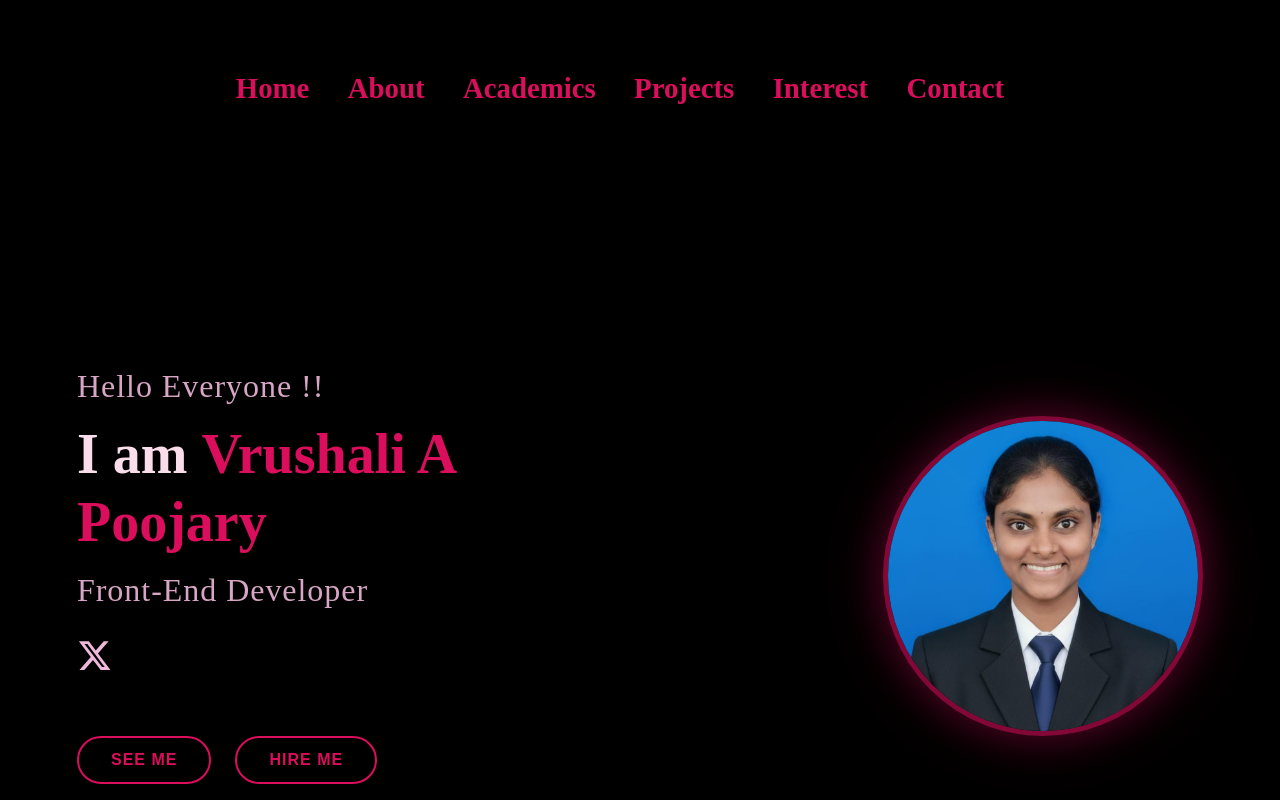
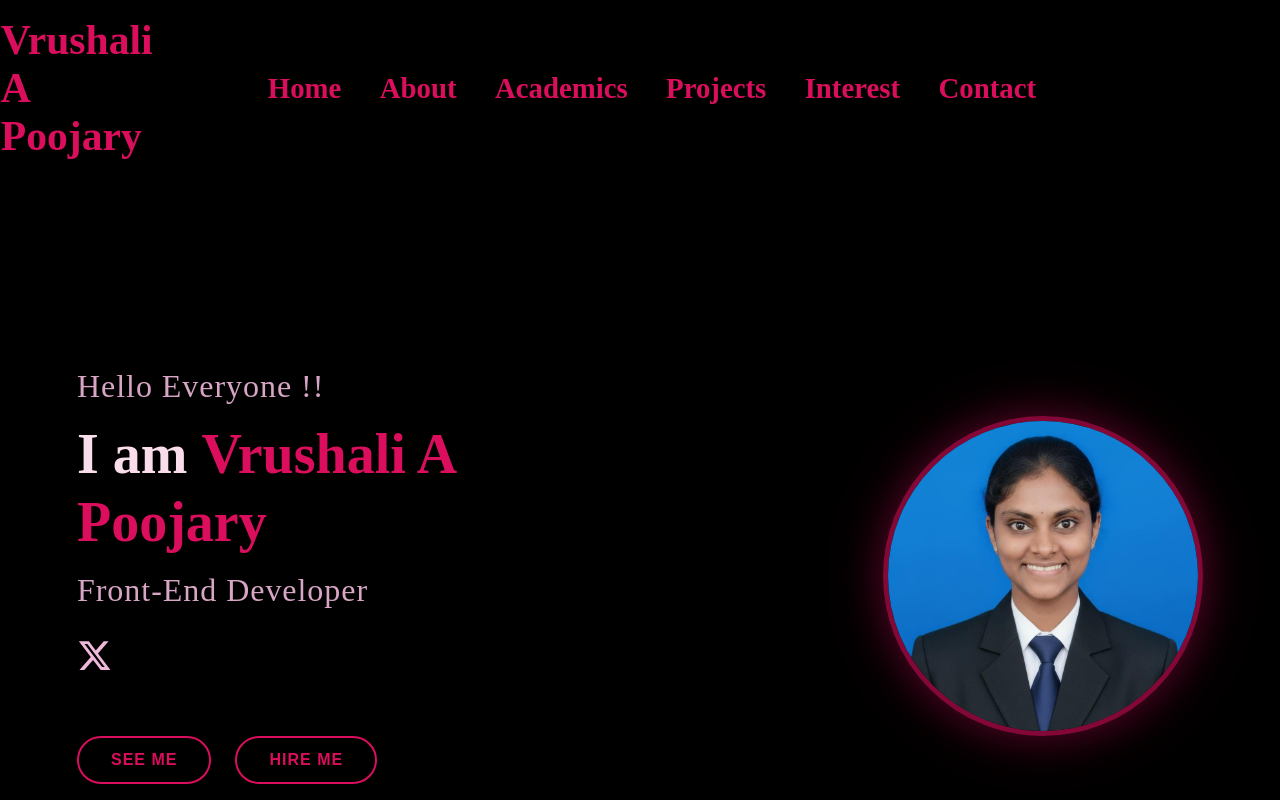
Before and after one commit to VrushaliAPoojary/MERTXE, a React (Create React App) app in the folder reactcourse/learn/: page / in a window 1280 px wide. Built offline with nearby package versions, Linux system fonts and the light colour scheme; some icons are missing.

Commit message:
looking better

```diff
--- a/reactcourse/learn/src/components/styles/Header.scss
+++ b/reactcourse/learn/src/components/styles/Header.scss
@@ -18,8 +18,8 @@
 // }
 
 .header__logo {
-//   margin-left: 1rem;
-  margin-right: 12rem;
+  margin-left: 12rem;
+  margin-right: 4rem;
 
   h1 {
     font-size: 2.6rem;
@@ -36,11 +36,11 @@
 }
 
 .navbar {
-  margin-left: 4rem;   /* add or increase this */
+  margin-left: 2rem;   /* add or increase this */
 }
 
 .navbar {
-  margin-right: 28rem;
+  margin-right: 26rem;
 }
 
 ul {
```
